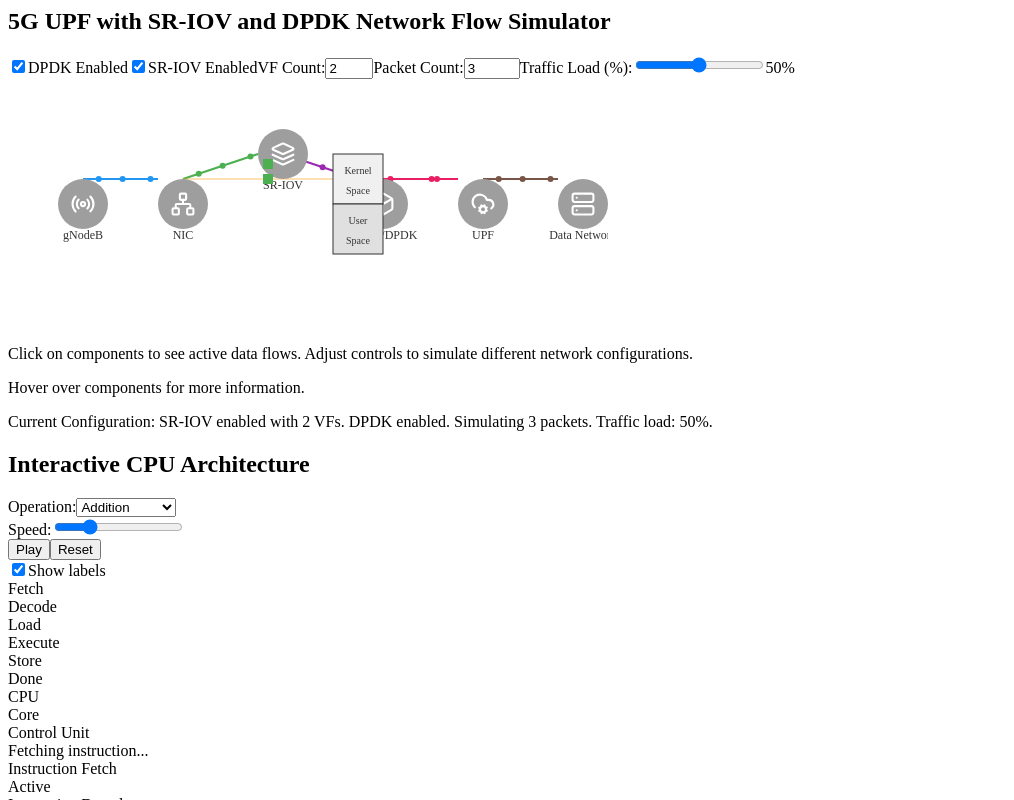
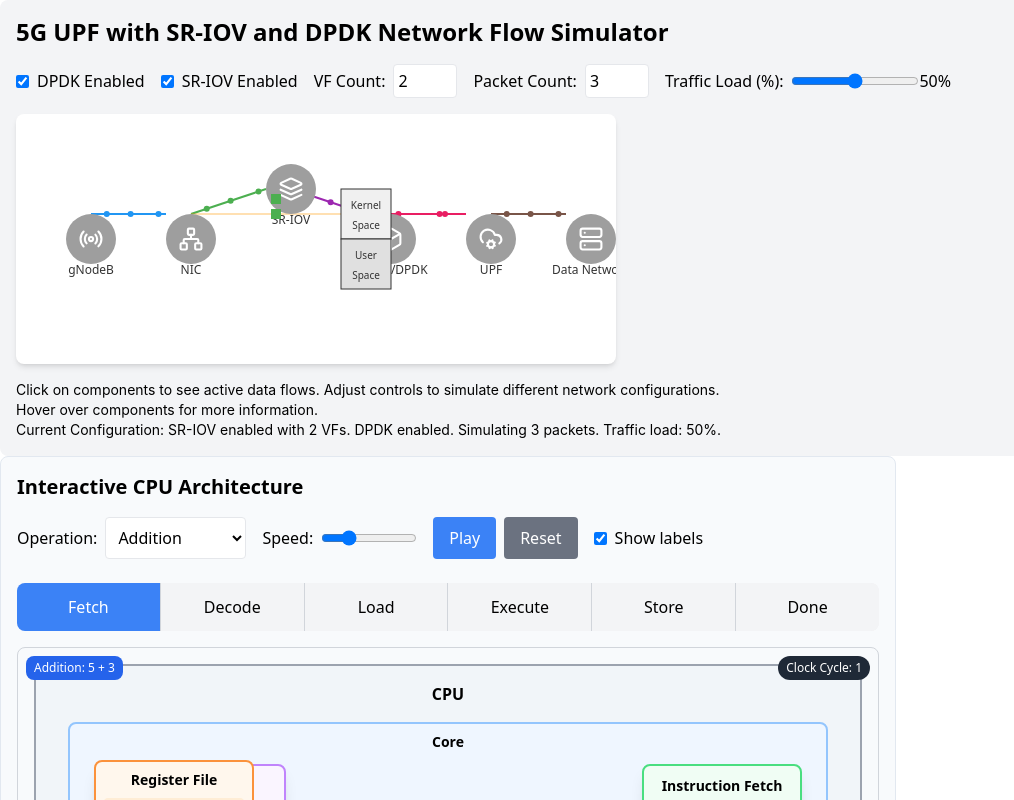
Before and after one commit to j143/react-8gza7n, a React (Create React App) app: page / in a window 1280 px wide. Shown: the top 800 px of the page, without its empty margins (0-1014 px from the left). Built offline with nearby package versions, Linux system fonts and the light colour scheme.

Commit message:
update tailwind config

```diff
--- a/package.json
+++ b/package.json
@@ -4,12 +4,15 @@
   "private": true,
   "dependencies": {
     "lucide-react": "^0.447.0",
+    "postcss": "^8.5.3",
     "react": "18.1.0",
     "react-dom": "18.1.0"
   },
   "scripts": {
     "start": "react-scripts start",
     "build": "react-scripts build",
+    "build:css": "postcss src/style.css -o src/index.css",
+    "watch:css": "postcss src/style.css -o src/index.css -w",
     "test": "react-scripts test --env=jsdom",
     "eject": "react-scripts eject"
   },
--- a/src/CPUArchitecture.js
+++ b/src/CPUArchitecture.js
@@ -1,4 +1,6 @@
 import React, { useState, useEffect } from 'react';
+
+import './style.css';
 
 const CPUArchitectureAnimation = () => {
   const [step, setStep] = useState(0);
--- a/src/index.js
+++ b/src/index.js
@@ -3,6 +3,8 @@
 
 import App from './App';
 import CPUArchitectureAnimation from './CPUArchitecture';
+
+import './style.css';
 
 const rootElement = document.getElementById('root');
 const root = createRoot(rootElement);
--- a/src/style.css
+++ b/src/style.css
@@ -1,3 +1,5 @@
+@import './tailwind.css';
+
 h1,
 p {
   font-family: -apple-system, BlinkMacSystemFont, 'Segoe UI', Roboto, Oxygen,
--- /dev/null
+++ b/src/tailwind.css
@@ -0,0 +1,3 @@
+@tailwind base;
+@tailwind components;
+@tailwind utilities;
--- /dev/null
+++ b/tailwind.config.js
@@ -0,0 +1,10 @@
+/** @type {import('tailwindcss').Config} */
+module.exports = {
+  content: [
+    './src/**/*.{js,jsx,ts,tsx}',
+  ],
+  theme: {
+    extend: {},
+  },
+  plugins: [],
+}
```
Also changed, not shown: 1 other file (tests, documents, lock files or other folders).
